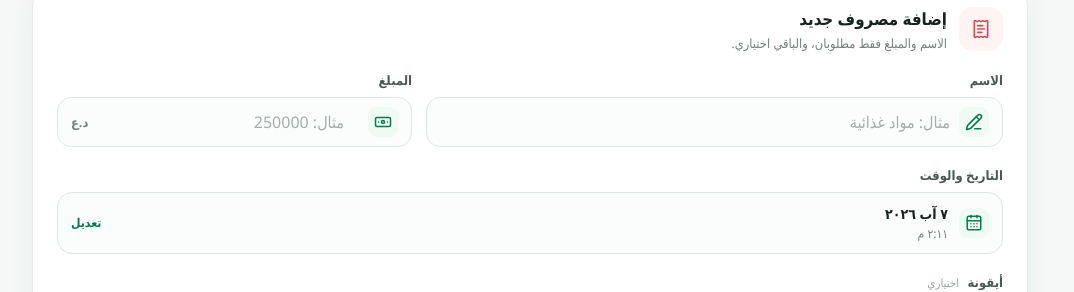
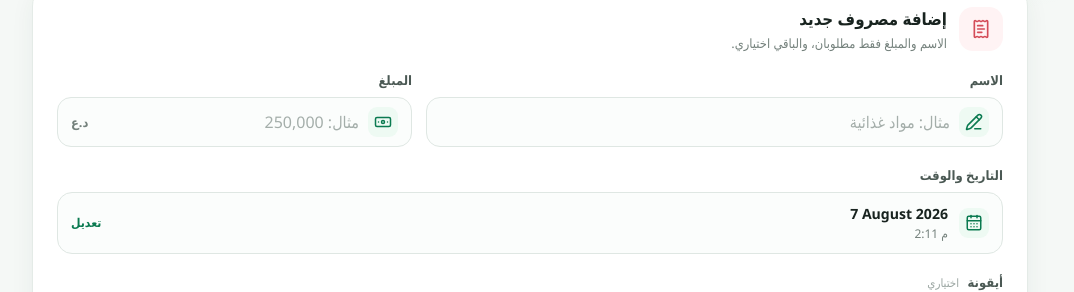
Before and after one commit to x7do0/Masroofi, a React (Vite) app: page / in a window 1280 px wide. Both pictures are taken after a click on the button "المصروفات". Shown: the part 289-581 px from the top of the page, without its empty margins (110-1184 px from the left). Built offline with nearby package versions, Linux system fonts and the light colour scheme.

Commit message:
fix: live amount grouping, English dates and menu layering
Format amount inputs with live thousands separators, render visible dates with Latin digits and English month names, and keep transaction action menus above sibling rows. Extend Production Smoke to cover these regressions.

```diff
--- a/src/components/ModernDatePicker.tsx
+++ b/src/components/ModernDatePicker.tsx
@@ -1,6 +1,6 @@
 import { useEffect, useMemo, useRef, useState } from 'react';
 import { CalendarDays, ChevronLeft, ChevronRight, Clock3, X } from 'lucide-react';
-import { formatDate, nowLocalInputValue, toLocalDateTimeValue } from '../utils/date';
+import { formatDate, formatMonthYear, formatTime, nowLocalInputValue, toLocalDateTimeValue } from '../utils/date';
 
 interface ModernDatePickerProps {
   value: string;
@@ -9,10 +9,6 @@ interface ModernDatePickerProps {
 }
 
 const weekdayLabels = ['أحد', 'اثن', 'ثلا', 'أرب', 'خمي', 'جمع', 'سبت'];
-
-function monthTitle(date: Date) {
-  return new Intl.DateTimeFormat('ar-IQ', { month: 'long', year: 'numeric' }).format(date);
-}
 
 function sameDay(a: Date, b: Date) {
   return a.getFullYear() === b.getFullYear() && a.getMonth() === b.getMonth() && a.getDate() === b.getDate();
@@ -83,8 +79,8 @@ export function ModernDatePicker({ value, onChange, label = 'التاريخ وا
       <button type="button" className="date-trigger" onClick={() => setOpen(true)}>
         <span className="field-icon"><CalendarDays size={18} /></span>
         <span className="date-trigger-copy">
-          <strong>{formatDate(value || nowLocalInputValue())}</strong>
-          <small>{new Intl.DateTimeFormat('ar-IQ', { hour: 'numeric', minute: '2-digit' }).format(selected)}</small>
+          <strong dir="ltr">{formatDate(value || nowLocalInputValue())}</strong>
+          <small dir="ltr">{formatTime(value || nowLocalInputValue())}</small>
         </span>
         <span className="date-edit-hint">تعديل</span>
       </button>
@@ -98,14 +94,14 @@ export function ModernDatePicker({ value, onChange, label = 'التاريخ وا
             <div className="date-dialog-head">
               <div>
                 <span>اختيار التاريخ</span>
-                <strong>{formatDate(toLocalDateTimeValue(draft))}</strong>
+                <strong dir="ltr">{formatDate(toLocalDateTimeValue(draft))}</strong>
               </div>
               <button type="button" className="icon-button" aria-label="إغلاق" onClick={() => setOpen(false)}><X size={19} /></button>
             </div>
 
             <div className="calendar-toolbar">
               <button type="button" className="icon-button" aria-label="الشهر التالي" onClick={() => setVisibleMonth((current) => new Date(current.getFullYear(), current.getMonth() + 1, 1))}><ChevronRight size={19} /></button>
-              <strong>{monthTitle(visibleMonth)}</strong>
+              <strong dir="ltr">{formatMonthYear(visibleMonth)}</strong>
               <button type="button" className="icon-button" aria-label="الشهر السابق" onClick={() => setVisibleMonth((current) => new Date(current.getFullYear(), current.getMonth() - 1, 1))}><ChevronLeft size={19} /></button>
             </div>
 
@@ -138,6 +134,8 @@ export function ModernDatePicker({ value, onChange, label = 'التاريخ وا
               </div>
               <input
                 type="time"
+                lang="en-US"
+                dir="ltr"
                 aria-label="الوقت"
                 value={`${String(draft.getHours()).padStart(2, '0')}:${String(draft.getMinutes()).padStart(2, '0')}`}
                 onChange={(event) => changeTime(event.target.value)}
--- a/src/components/TransactionForm.tsx
+++ b/src/components/TransactionForm.tsx
@@ -1,6 +1,7 @@
 import { useEffect, useState } from 'react';
 import { Banknote, FileText, PencilLine, Plus, ReceiptText, Save } from 'lucide-react';
 import type { Transaction, TransactionInput, TransactionType } from '../types/transaction';
+import { formatGroupedInteger, parseGroupedInteger } from '../utils/currency';
 import { nowLocalInputValue } from '../utils/date';
 import { EmojiPicker } from './EmojiPicker';
 import { ModernDatePicker } from './ModernDatePicker';
@@ -91,13 +92,13 @@ export function TransactionForm({ type, editing, onSubmit, onCancelEdit }: Trans
             <span className="field-icon"><Banknote size={18} /></span>
             <input
               id={`${type}-amount`}
-              type="number"
+              type="text"
               inputMode="numeric"
-              min="1"
-              step="1000"
-              value={form.amount || ''}
-              onChange={(event) => setForm((current) => ({ ...current, amount: Number(event.target.value) }))}
-              placeholder="مثال: 250000"
+              pattern="[0-9,]*"
+              value={formatGroupedInteger(form.amount)}
+              onChange={(event) => setForm((current) => ({ ...current, amount: parseGroupedInteger(event.target.value) }))}
+              placeholder="مثال: 250,000"
+              autoComplete="off"
             />
             <span className="currency-suffix">د.ع</span>
           </div>
--- a/src/components/TransactionRow.tsx
+++ b/src/components/TransactionRow.tsx
@@ -26,7 +26,10 @@ export function TransactionRow({ transaction, onEdit, onDelete, compact = false
   }, [menuOpen]);
 
   return (
-    <article className={`transaction-row${compact ? ' compact' : ''}`}>
+    <article
+      className={`transaction-row${compact ? ' compact' : ''}${menuOpen ? ' menu-open' : ''}`}
+      style={menuOpen ? { zIndex: 30 } : undefined}
+    >
       <div className={`transaction-avatar ${isIncome ? 'income' : 'expense'}${transaction.emoji ? ' has-emoji' : ''}`}>
         {transaction.emoji ?? (isIncome ? <TrendingUp size={19} /> : <TrendingDown size={19} />)}
       </div>
--- a/src/pages/HistoryPage.tsx
+++ b/src/pages/HistoryPage.tsx
@@ -2,6 +2,7 @@ import { useMemo, useState } from 'react';
 import { ListFilter, WalletCards, X } from 'lucide-react';
 import type { Transaction, TransactionInput, TransactionType } from '../types/transaction';
 import { formatIQD } from '../utils/currency';
+import { formatHistoryDate } from '../utils/date';
 import { TransactionRow } from '../components/TransactionRow';
 import { TransactionForm } from '../components/TransactionForm';
 import { ConfirmDialog } from '../components/ConfirmDialog';
@@ -30,7 +31,7 @@ export function HistoryPage({ transactions, balance, onUpdate, onDelete }: Histo
   const grouped = useMemo(() => {
     const groups = new Map<string, Transaction[]>();
     for (const item of visible) {
-      const key = new Intl.DateTimeFormat('ar-IQ', { dateStyle: 'full' }).format(new Date(item.occurredAt));
+      const key = formatHistoryDate(item.occurredAt);
       const current = groups.get(key) ?? [];
       current.push(item);
       groups.set(key, current);
--- a/src/utils/currency.ts
+++ b/src/utils/currency.ts
@@ -1,6 +1,22 @@
-const formatter = new Intl.NumberFormat('en-US', {
+const formatter = new Intl.NumberFormat('en-US-u-nu-latn', {
   maximumFractionDigits: 0,
 });
+
+const arabicIndicDigits = '٠١٢٣٤٥٦٧٨٩';
+const easternArabicDigits = '۰۱۲۳۴۵۶۷۸۹';
+
+export function formatGroupedInteger(value: number): string {
+  if (!Number.isFinite(value) || value <= 0) return '';
+  return formatter.format(Math.round(value));
+}
+
+export function parseGroupedInteger(value: string): number {
+  const latinDigits = value
+    .replace(/[٠-٩]/g, (digit) => String(arabicIndicDigits.indexOf(digit)))
+    .replace(/[۰-۹]/g, (digit) => String(easternArabicDigits.indexOf(digit)));
+  const digitsOnly = latinDigits.replace(/[^0-9]/g, '');
+  return digitsOnly ? Number(digitsOnly) : 0;
+}
 
 export function formatIQD(value: number): string {
   return `${formatter.format(Math.round(value))} د.ع`;
--- a/src/utils/date.ts
+++ b/src/utils/date.ts
@@ -1,15 +1,25 @@
-const arabicDate = new Intl.DateTimeFormat('ar-IQ', {
-  day: 'numeric',
+const longEnglishMonth = new Intl.DateTimeFormat('en-US-u-nu-latn', {
   month: 'long',
-  year: 'numeric',
 });
 
-const arabicDateTime = new Intl.DateTimeFormat('ar-IQ', {
-  day: 'numeric',
+const shortEnglishMonth = new Intl.DateTimeFormat('en-US-u-nu-latn', {
   month: 'short',
+});
+
+const latinTime = new Intl.DateTimeFormat('ar-IQ-u-nu-latn', {
   hour: 'numeric',
   minute: '2-digit',
 });
+
+const arabicWeekdays = [
+  'الأحد',
+  'الاثنين',
+  'الثلاثاء',
+  'الأربعاء',
+  'الخميس',
+  'الجمعة',
+  'السبت',
+];
 
 export function nowLocalInputValue(): string {
   const now = new Date();
@@ -18,11 +28,26 @@ export function nowLocalInputValue(): string {
 }
 
 export function formatDate(value: string): string {
-  return arabicDate.format(new Date(value));
+  const date = new Date(value);
+  return `${date.getDate()} ${longEnglishMonth.format(date)} ${date.getFullYear()}`;
 }
 
 export function formatDateTime(value: string): string {
-  return arabicDateTime.format(new Date(value));
+  const date = new Date(value);
+  return `${date.getDate()} ${shortEnglishMonth.format(date)}، ${latinTime.format(date)}`;
+}
+
+export function formatHistoryDate(value: string): string {
+  const date = new Date(value);
+  return `${arabicWeekdays[date.getDay()]}، ${formatDate(value)}`;
+}
+
+export function formatMonthYear(date: Date): string {
+  return `${longEnglishMonth.format(date)} ${date.getFullYear()}`;
+}
+
+export function formatTime(value: string): string {
+  return latinTime.format(new Date(value));
 }
 
 export function toLocalDateTimeValue(date: Date): string {
```
Also changed, not shown: scripts/production-smoke.mjs (+48 -0 lines).
